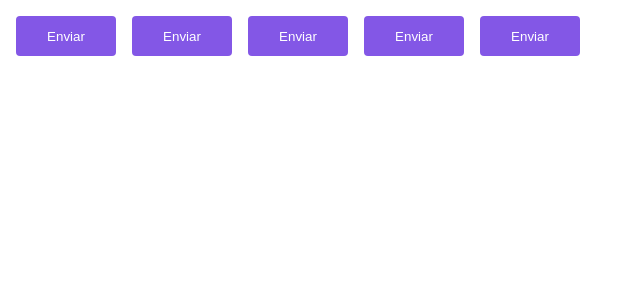
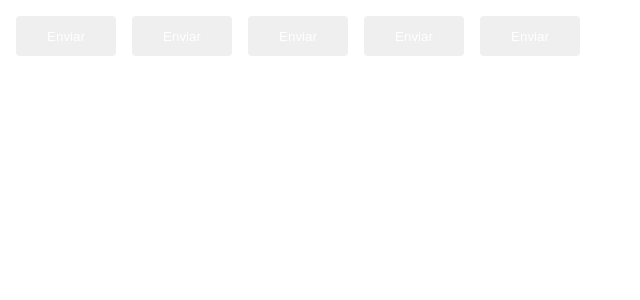
Before and after one commit to RenanFachin/RS_IG_Timer, a React (Vite) app: page / in a window 1280 px wide. Shown: the top 300 px of the page, without its empty margins (0-640 px from the left). Built offline with nearby package versions, Linux system fonts and the light colour scheme.

Commit message:
Tipagem dos themes

```diff
--- a/src/components/Button.styles.ts
+++ b/src/components/Button.styles.ts
@@ -17,7 +17,7 @@
   width: 100px;
   height: 40px;
 
-  background-color: ${props => props.theme.primary};
+  background-color: ${props => props.theme};
   color: ${props => props.theme.white};
 
   border-radius: 4px;
```
Also changed, not shown: src/@types/styled.d.ts (added, +11 -0 lines).
